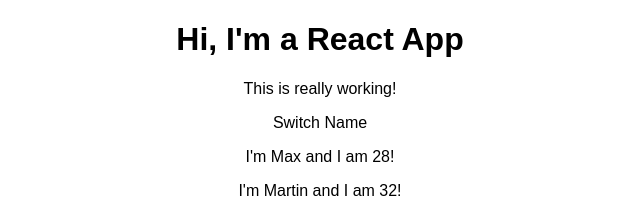
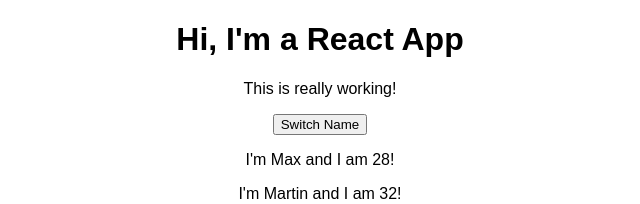
Before and after one commit to tintildev/Learn_React, a React (Create React App) app in the folder react-complete-guide/: page / in a window 1280 px wide. Shown: the top 204 px of the page, without its empty margins (320-960 px from the left). Built offline with nearby package versions, Linux system fonts and the light colour scheme.

Commit message:
working with events

```diff
--- a/react-complete-guide/src/App.js
+++ b/react-complete-guide/src/App.js
@@ -15,13 +15,17 @@
     ]
   }
 
+  switchStateHandler = () => {
+    console.log("Hello World!")
+  }
+
   render() {
     //It looks like HTML but is JSX code.
     return (
       <div className="App">
         <h1>Hi, I'm a React App</h1>
         <p>This is really working!</p>
-        <buttun>Switch Name</buttun>
+        <button onClick={this.switchStateHandler}>Switch Name</button>
         <Person name= {this.state.persons[0].name} age= {this.state.persons[0].age} />
         <Person name= {this.state.persons[1].name} age= {this.state.persons[1].age}>My Hobbies: Coding</Person>
         <Person name= {this.state.persons[2].name} age= {this.state.persons[2].age}/>
```
